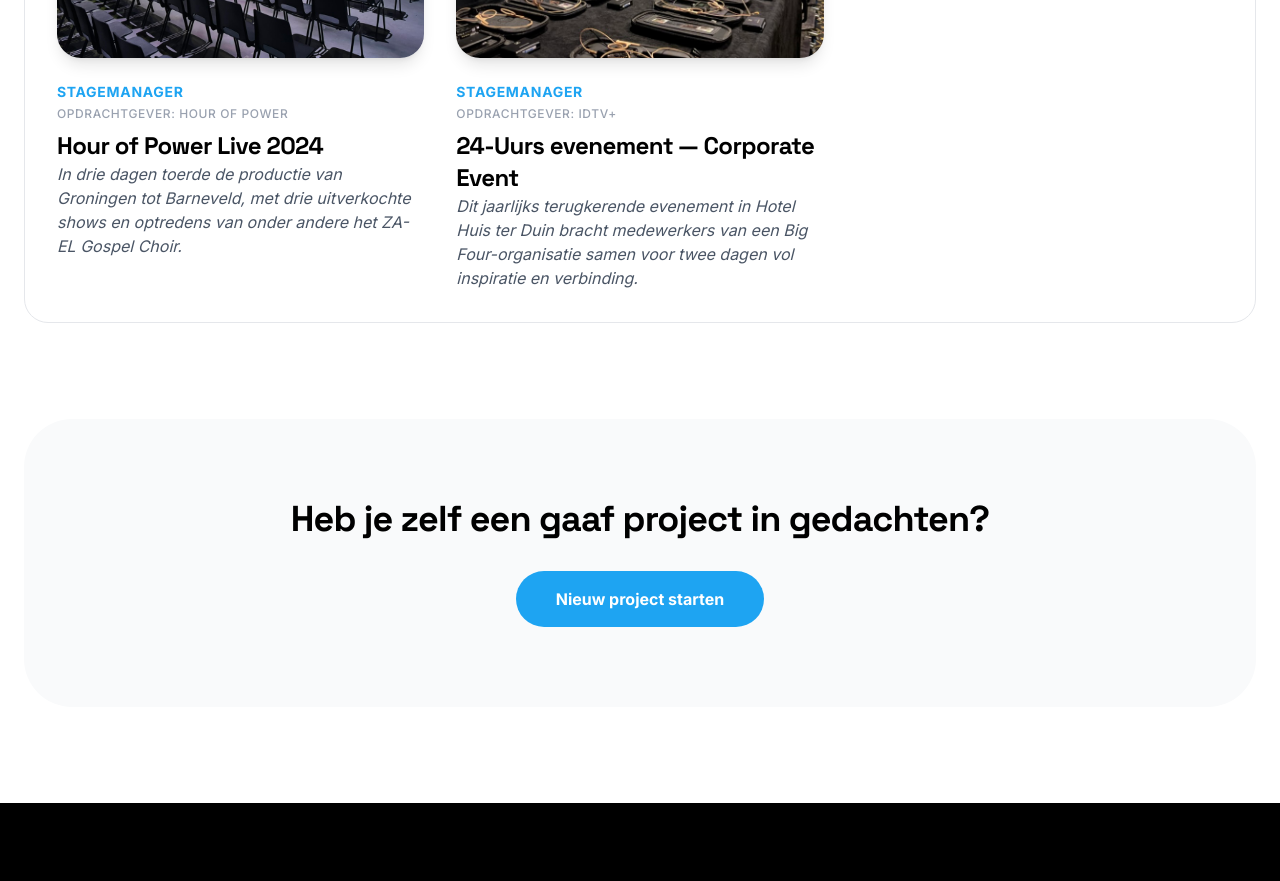
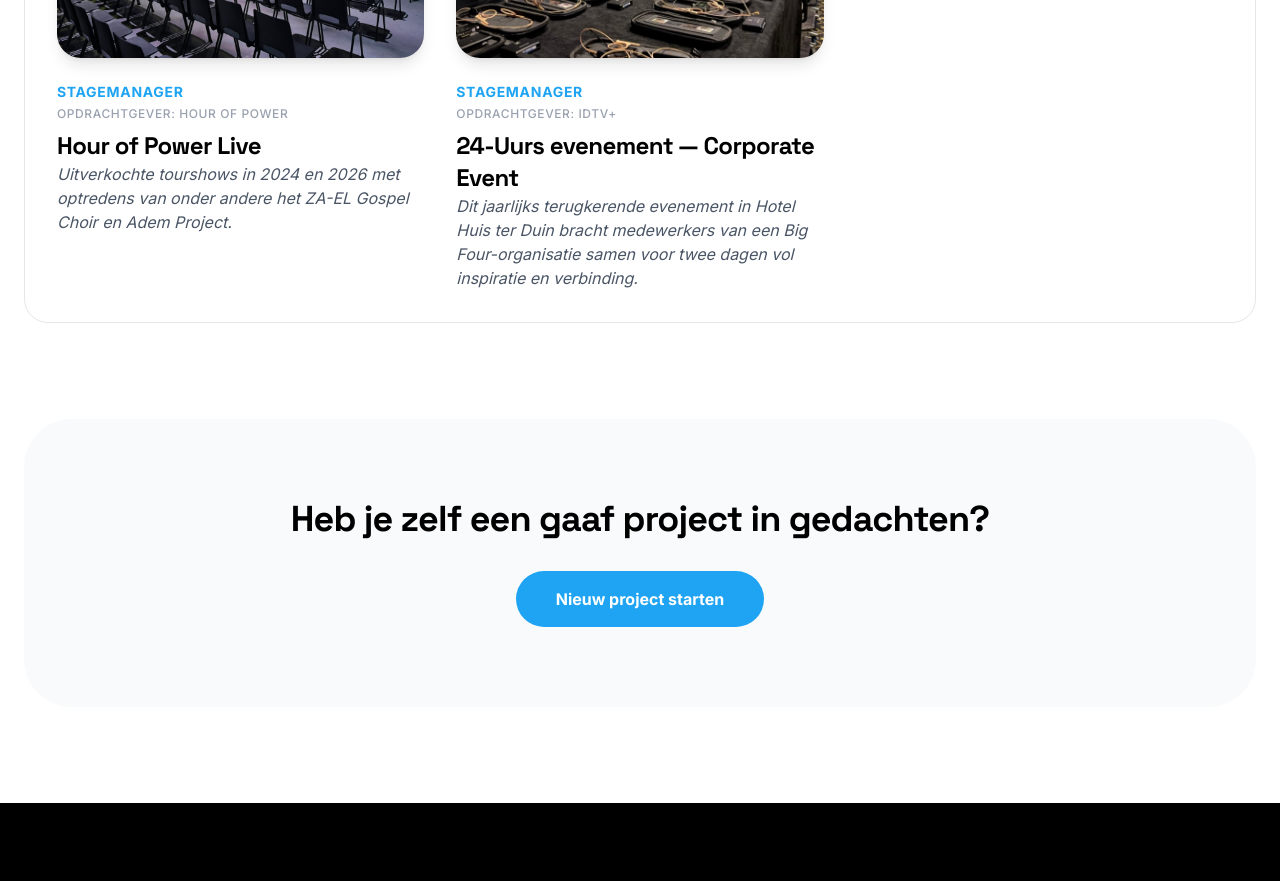
Before and after one commit to LucadikAI/wethecrowd-website, a React (Vite) app: page /projecten in a window 1280 px wide. Shown: the part 3000-3881 px from the top of the page. Built offline with nearby package versions, Linux system fonts and the light colour scheme.

Commit message:
Update Hour of Power Live: add 2026 edition, Veenendaal/Leeuwarden, Adem Project

```diff
--- a/src/data/projects.ts
+++ b/src/data/projects.ts
@@ -205,14 +205,14 @@ export const projects: Project[] = [
   {
     id: 14,
     slug: "hour-of-power-live-2024",
-    title: "Hour of Power Live 2024",
+    title: "Hour of Power Live",
     role: "Stagemanager",
     client: "Hour of Power",
-    impact: "In drie dagen toerde de productie van Groningen tot Barneveld, met drie uitverkochte shows en optredens van onder andere het ZA-EL Gospel Choir.",
-    description: "Drie dagen, drie steden, drie uitverkochte shows. Van Groningen tot Barneveld reisde ik mee als stagemanager van een tourproductie met onder andere het ZA-EL Gospel Choir. Mijn rol: ervoor zorgen dat elke artiest op het juiste moment op de juiste plek stond, dat overgangen soepel verliepen en dat het publiek niets merkte van de georganiseerde chaos achter het podium.",
+    impact: "Uitverkochte tourshows in 2024 en 2026 met optredens van onder andere het ZA-EL Gospel Choir en Adem Project.",
+    description: "In 2024 en 2026 reisde ik mee als stagemanager van de Hour of Power Live tour, met uitverkochte shows van Groningen en Barneveld tot Veenendaal en Leeuwarden. Op het programma stonden onder andere het ZA-EL Gospel Choir en Adem Project. Mijn rol: ervoor zorgen dat elke artiest op het juiste moment op de juiste plek stond, dat overgangen soepel verliepen en dat het publiek niets merkte van de georganiseerde chaos achter het podium.",
     image: "/hour-of-power-2024.jpg",
-    year: "2024",
-    location: "Groningen, Barneveld & Utrecht",
+    year: "2024 & 2026",
+    location: "Groningen, Barneveld, Utrecht, Veenendaal & Leeuwarden",
     gallery: []
   },
   {
```
